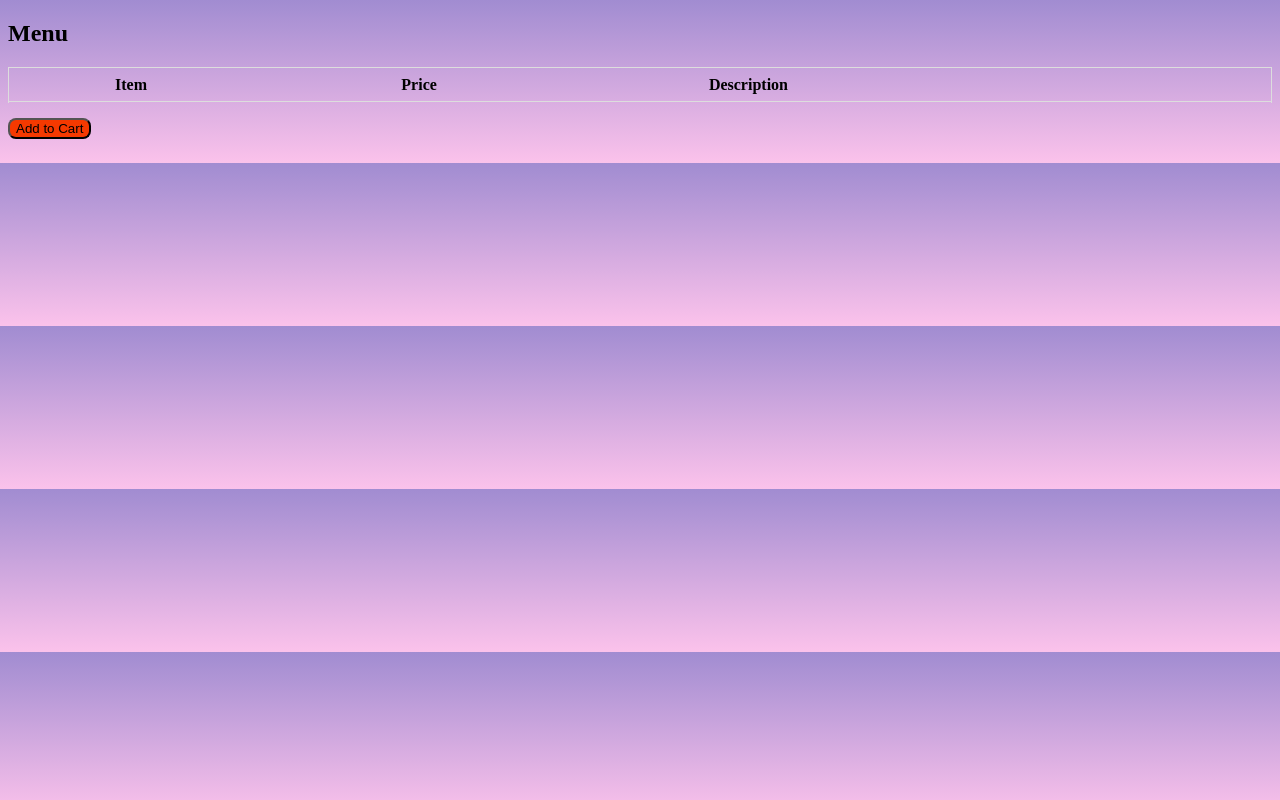
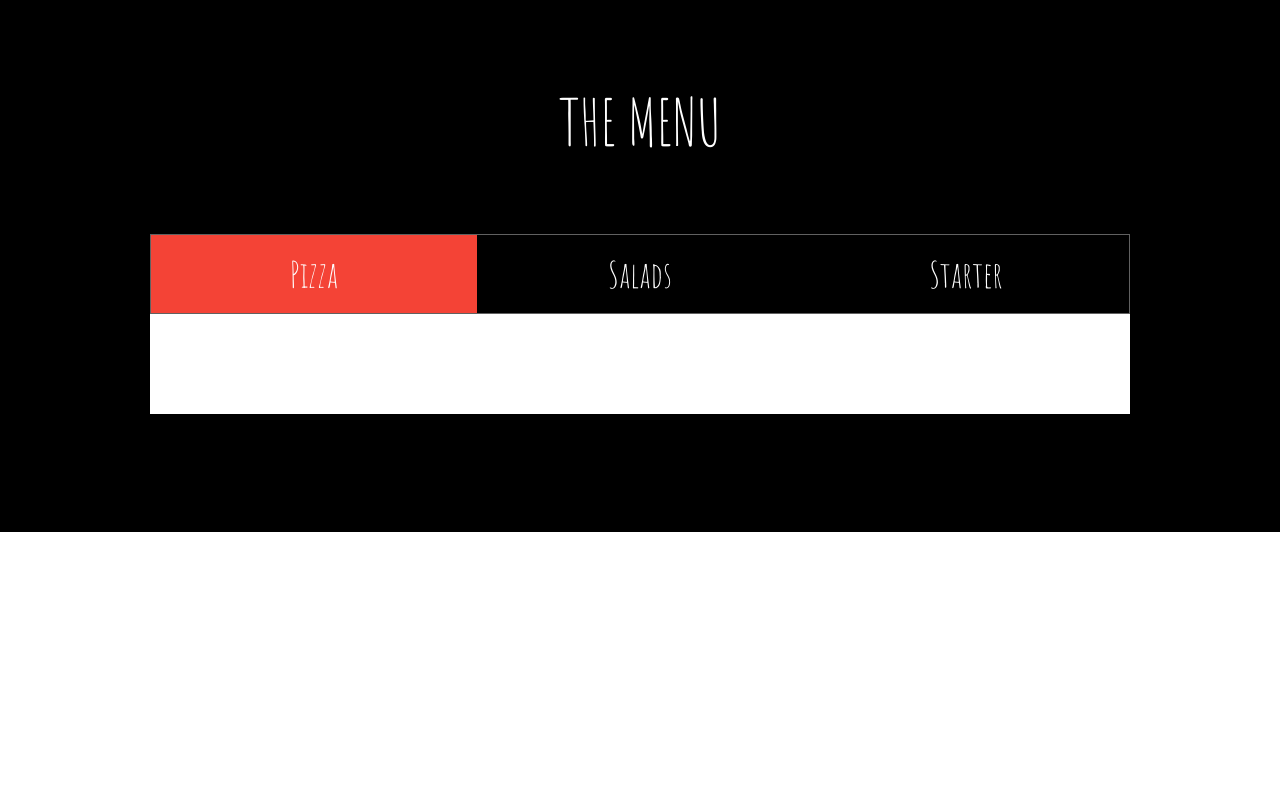
Before and after one commit to aifares/UB-Hacking-2020, a Django app: page /menu in a window 1280 px wide. Run offline with Django 3.2, Linux system fonts and the light colour scheme; lists and menus that the app fills with data are empty.

Commit message:
cart done

```diff
--- a/UBHacking2020/EasyOrder/Templates/EasyOrder/menu.html
+++ b/UBHacking2020/EasyOrder/Templates/EasyOrder/menu.html
@@ -1,94 +1,130 @@
 {% load static %}
-<!DOCTYPE html>
+
 <html>
-<head>
+<title>W3.CSS Template</title>
+<meta charset="UTF-8">
 <meta name="viewport" content="width=device-width, initial-scale=1">
+<link rel="stylesheet" href="https://www.w3schools.com/w3css/4/w3.css">
+<link rel="stylesheet" href="https://fonts.googleapis.com/css?family=Amatic+SC">
 <style>
-
-        table {
-            border-collapse: collapse;
-            border-spacing: 0;
-            width: 100%;
-            border: 1px solid #ddd;
-
+    body, html {height: 100%}
+    body,h1,h2,h3,h4,h5,h6 {font-family: "Amatic SC", sans-serif }
+    .menu {display: none}
+    .bgimg {
+        background-repeat: no-repeat;
+        background-size: cover;
+        min-height: 90%;
     }
 
-        th, td {
-            text-align: left;
-            padding: 8px;
+    .w3-container menu w3-padding-32 w3-white.btn {
+        position: absolute;
+        top: 50%;
+        left: 50%;
+        transform: translate(-50%, -50%);
+        -ms-transform: translate(-50%, -50%);
+        background-color: #f1f1f1;
+        color: black;
+        font-size: 16px;
+        padding: 16px 30px;
+        border: none;
+        cursor: pointer;
+        border-radius: 5px;
+        text-align: center;
     }
 
-        tr:nth-child(even){background-color: #dddddd}
-
-        .button {
-            transition-duration: 0.4s;
-        }
-
-        .button:hover {
-            background-color: #4CAF50; /* Green */
+    .w3-container menu w3-padding-32 w3-white.btn:hover {
+        background-color: black;
         color: white;
     }
 
+
 </style>
-</head>
-<body style="  background: -webkit-gradient(linear, left bottom, left top, from(#fbc2eb), to(#a18cd1));
-    background: -webkit-linear-gradient(bottom, #fbc2eb 0%, #a18cd1 100%);
-    background: -moz-linear-gradient(bottom, #fbc2eb 0%, #a18cd1 100%);
-    background: -o-linear-gradient(bottom, #fbc2eb 0%, #a18cd1 100%);
-    background: linear-gradient(to top, #fbc2eb 0%, #a18cd1 100%);">
+<body>
+<!-- Menu Container -->
+<div class="w3-container w3-black w3-padding-64 w3-xxlarge" id="menu">
+    <div class="w3-content">
 
-<h2>Menu</h2>
+        <h1 class="w3-center w3-jumbo" style="margin-bottom:64px">THE MENU</h1>
+        <div class="w3-row w3-center w3-border w3-border-dark-grey">
+            <a href="javascript:void(0)" onclick="openMenu(event, 'Pizza');" id="myLink">
+                <div class="w3-col s4 tablink w3-padding-large w3-hover-#f53900">Pizza</div>
+            </a>
+            <a href="javascript:void(0)" onclick="openMenu(event, 'Pasta');">
+                <div class="w3-col s4 tablink w3-padding-large w3-hover-#f53900">Salads</div>
+            </a>
+            <a href="javascript:void(0)" onclick="openMenu(event, 'Starter');">
+                <div class="w3-col s4 tablink w3-padding-large w3-hover-#f53900">Starter</div>
+            </a>
+        </div>
 
-<div style="overflow-x:auto;">
-    <table>
-        <tr>
-            <th></th>
-            <th>Item</th>
-            <th>Price</th>
-            <th>Description</th>
-        </tr>
-        <tr>
+        <div id="Pizza" class="w3-container menu w3-padding-32 w3-white">
+            <form method="POST">
                 {% for food in products %}
-            <td><input type="checkbox" name="name1" />&nbsp;</td>
-            <td>{{ food.Items }}</td>
-            <td>{{ food.Price }}</td>
-            <td>{{ food.Description}}</td>
-        </tr>
-<!--        <tr>-->
-<!--            <td><input type="checkbox" name="name1" />&nbsp;</td>-->
-<!--            <td>2 Hamburger Buns</td>-->
-<!--            <td>$10</td>-->
-<!--            <td>Seasemed with Toasted Buns</td>-->
-<!--        </tr>-->
-<!--        <tr>-->
-<!--            <td><input type="checkbox" name="name1" />&nbsp;</td>-->
-<!--            <td>Chicken Quesadilla</td>-->
-<!--            <td>$7</td>-->
-<!--            <td>White or Wheat Quesadilla</td>-->
-<!--        </tr>-->
-<!--        <tr>-->
-<!--            <td><input type="checkbox" name="name1" />&nbsp;</td>-->
-<!--            <td>Bacon Egg and Chees</td>-->
-<!--            <td>$4</td>-->
-<!--            <td>On a Bagel or English Muffin or Bread</td>-->
-<!--        </tr>-->
-<!--        <tr>-->
-<!--            <td><input type="checkbox" name="name1" />&nbsp;</td>-->
-<!--            <td>Egg and Cheese Omelete</td>-->
-<!--            <td>$4</td>-->
-<!--            <td>On white or Wheat</td>-->
-<!--        </tr>-->
-<!--        <tr>-->
-<!--            <td><input type="checkbox" name="name1" />&nbsp;</td>-->
-<!--            <td>5 Spicy Wings</td>-->
-<!--            <td>$10</td>-->
-<!--            <td>Sauce Choice of BBQ, Medium or Spicy</td>-->
-<!--        </tr>-->
+                <h1><b>{{ food.Items }}</b> <span class="w3-right w3-tag w3-dark-grey w3-round">{{ food.Price }}</span> </h1>
+                <p class="w3-text-grey">{{ food.Description}}  &nbsp;&nbsp;&nbsp;&nbsp;&nbsp;&nbsp;&nbsp;&nbsp;&nbsp;&nbsp;&nbsp;&nbsp;&nbsp;&nbsp;&nbsp;&nbsp;&nbsp;&nbsp;&nbsp;&nbsp;&nbsp;&nbsp;&nbsp;&nbsp;&nbsp;&nbsp;&nbsp;&nbsp;&nbsp;&nbsp;&nbsp;&nbsp;&nbsp;&nbsp;&nbsp;&nbsp;&nbsp;&nbsp;&nbsp;&nbsp;&nbsp;&nbsp;&nbsp;&nbsp;&nbsp;&nbsp;&nbsp;&nbsp;&nbsp;&nbsp;&nbsp;&nbsp;&nbsp;&nbsp;&nbsp;&nbsp;&nbsp;&nbsp;&nbsp;&nbsp;&nbsp;&nbsp;&nbsp;&nbsp;&nbsp;&nbsp;&nbsp;&nbsp;&nbsp;&nbsp;&nbsp;&nbsp;&nbsp;&nbsp;&nbsp;&nbsp;&nbsp;&nbsp;&nbsp;&nbsp;&nbsp;&nbsp;&nbsp;&nbsp;&nbsp;&nbsp;&nbsp;&nbsp;&nbsp;&nbsp;&nbsp;&nbsp;&nbsp;&nbsp;&nbsp;&nbsp;&nbsp;&nbsp;&nbsp;&nbsp;&nbsp;&nbsp;&nbsp;&nbsp;&nbsp;&nbsp;&nbsp;&nbsp;&nbsp;&nbsp;&nbsp;&nbsp;&nbsp;&nbsp;
+                    <button class="btn" name="addtocart" value='{{ food.Items }} {{ food.Price }}'>add to cart</button> </p>
+                <hr>
                 {% endfor %}
-    </table>
-    <p><button class="button" style="background-color: #f53900; border-radius: 8px; ">Add to Cart</button></p>
+            </form>
 
         </div>
 
+        <div id="Pasta" class="w3-container menu w3-padding-32 w3-white">
+            <h1><b>Lasagna</b> <span class="w3-tag w3-grey w3-round">Popular</span> <span class="w3-right w3-tag w3-dark-grey w3-round">$13.50</span></h1>
+            <p class="w3-text-grey">Special sauce, mozzarella, parmesan, ground beef</p>
+            <hr>
+
+            <h1><b>Ravioli</b> <span class="w3-right w3-tag w3-dark-grey w3-round">$14.50</span></h1>
+            <p class="w3-text-grey">Ravioli filled with cheese</p>
+            <hr>
+
+            <h1><b>Spaghetti Classica</b> <span class="w3-right w3-tag w3-dark-grey w3-round">$11.00</span></h1>
+            <p class="w3-text-grey">Fresh tomatoes, onions, ground beef</p>
+            <hr>
+
+            <h1><b>Seafood pasta</b> <span class="w3-right w3-tag w3-dark-grey w3-round">$25.50</span></h1>
+            <p class="w3-text-grey">Salmon, shrimp, lobster, garlic</p>
+        </div>
+
+
+        <div id="Starter" class="w3-container menu w3-padding-32 w3-white">
+            <h1><b>Today's Soup</b> <span class="w3-tag w3-grey w3-round">Seasonal</span><span class="w3-right w3-tag w3-dark-grey w3-round">$5.50</span></h1>
+            <p class="w3-text-grey">Ask the waiter</p>
+            <hr>
+
+            <h1><b>Bruschetta</b> <span class="w3-right w3-tag w3-dark-grey w3-round">$8.50</span></h1>
+            <p class="w3-text-grey">Bread with pesto, tomatoes, onion, garlic</p>
+            <hr>
+
+            <h1><b>Garlic bread</b> <span class="w3-right w3-tag w3-dark-grey w3-round">$9.50</span></h1>
+            <p class="w3-text-grey">Grilled ciabatta, garlic butter, onions</p>
+            <hr>
+
+            <h1><b>Tomozzarella</b> <span class="w3-right w3-tag w3-dark-grey w3-round">$10.50</span></h1>
+            <p class="w3-text-grey">Tomatoes and mozzarella</p>
+        </div><br>
+
+    </div>
+</div>
+
+
+<script>
+    // Tabbed Menu
+    function openMenu(evt, menuName) {
+        var i, x, tablinks;
+        x = document.getElementsByClassName("menu");
+        for (i = 0; i < x.length; i++) {
+            x[i].style.display = "none";
+        }
+        tablinks = document.getElementsByClassName("tablink");
+        for (i = 0; i < x.length; i++) {
+            tablinks[i].className = tablinks[i].className.replace(" w3-red", "");
+        }
+        document.getElementById(menuName).style.display = "block";
+        evt.currentTarget.firstElementChild.className += " w3-red";
+    }
+    document.getElementById("myLink").click();
+</script>
+
 </body>
 </html>
```
Also changed, not shown: UBHacking2020/EasyOrder/Templates/EasyOrder/home.html (+6 -6 lines), UBHacking2020/db.sqlite3. Lines whose indentation alone changed are shown as unchanged.
